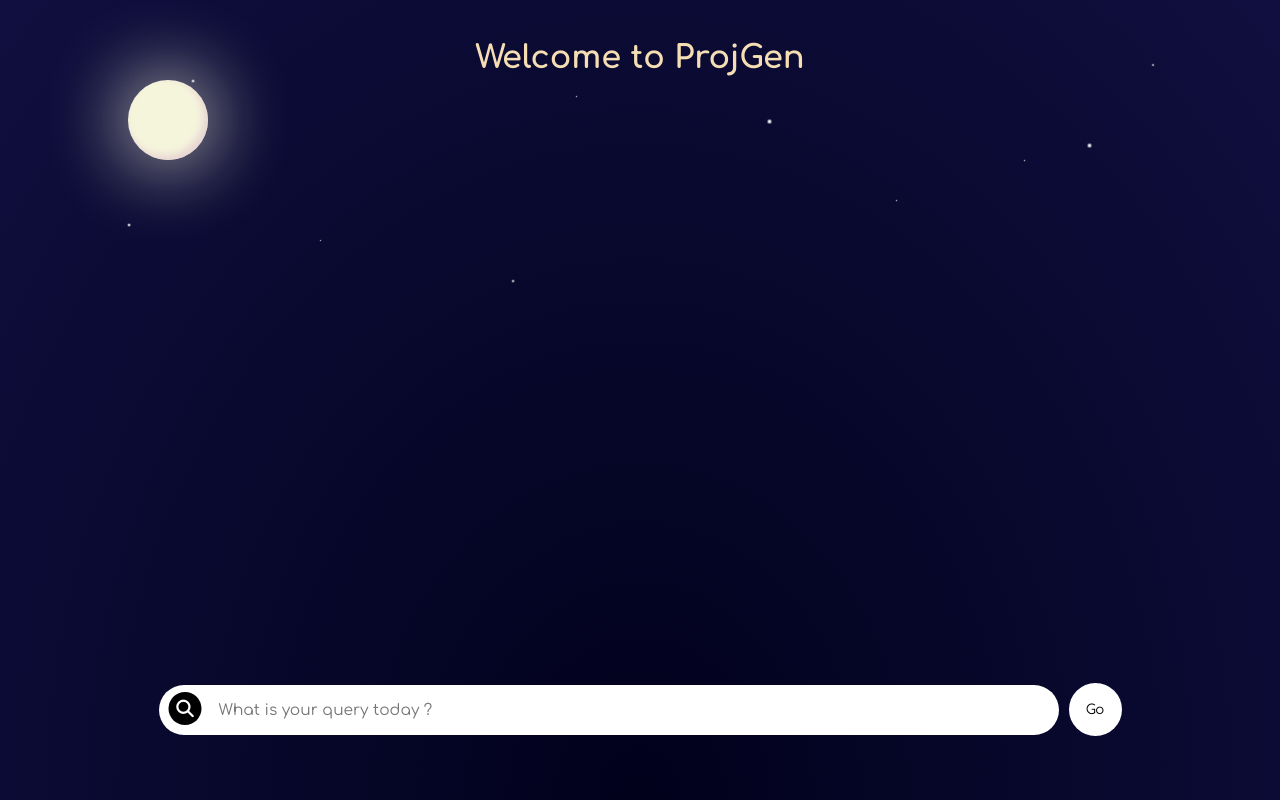
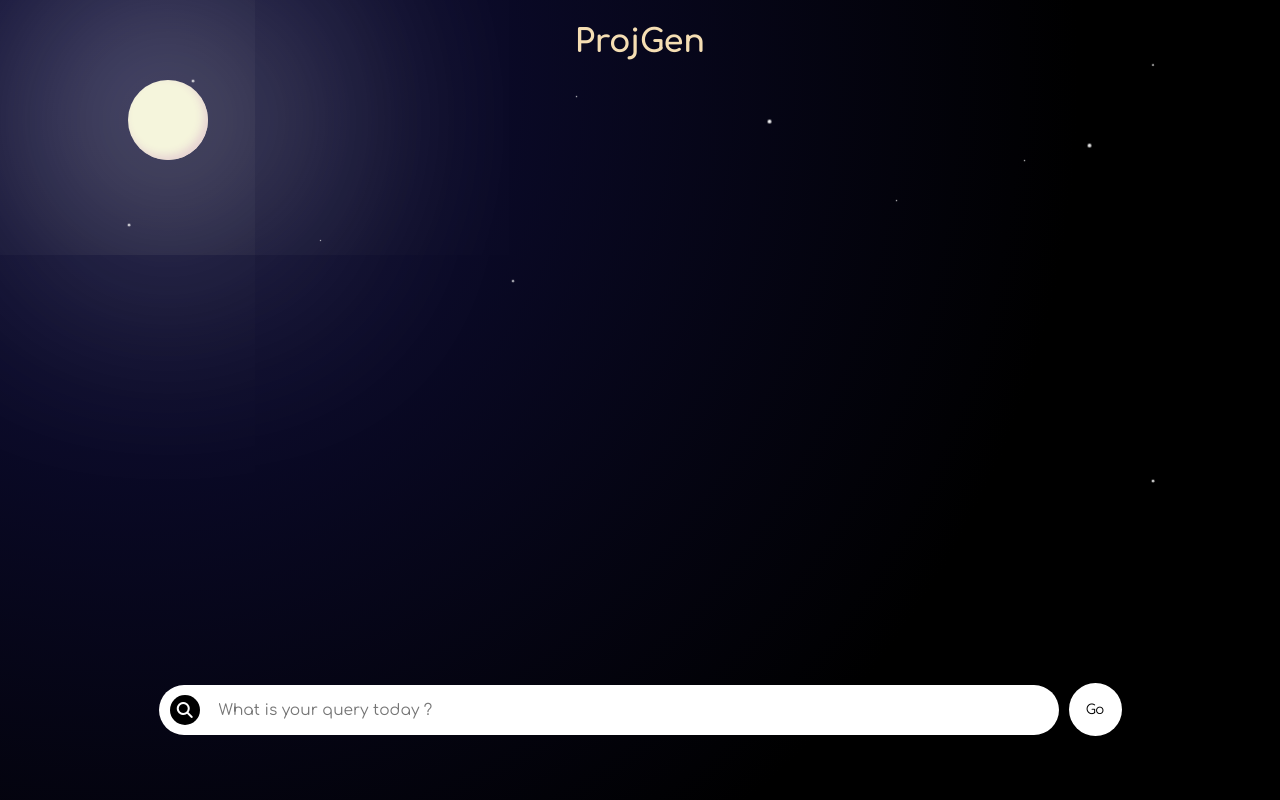
Before and after one commit to NVSSADVIK/ProjGen, a Django app: page / in a window 1280 px wide. Run offline with Django 5.2, Linux system fonts and the light colour scheme; some libraries are stand-ins or nearby versions.

Commit message:
Modified FrontEnd To Make UI Translucent

```diff
--- a/BackEnd/aibe/myapp/static/myapp/style.css
+++ b/BackEnd/aibe/myapp/static/myapp/style.css
@@ -6,8 +6,15 @@
 
 body {
     height: 100vh;
-    background: radial-gradient(ellipse at bottom, #01011c 0%, #100f3f 100%);
+    /*background: radial-gradient(ellipse at bottom, #01011c 0%, #100f3f 100%);*/
     overflow: hidden;
+    overflow-y: scroll;
+    margin: 0;
+    background: radial-gradient(
+    circle at 10% 10%,
+    rgba(16, 15, 63, 1) 0%,
+    rgba(0, 0, 0, 1) 70%
+    );
 }
 .wrapper h1 {
     position: absolute;
@@ -60,8 +67,8 @@
 
 .wrapper .welcome {
     position: absolute;
-    top: 25%;
-    left: 45%;
+    top: 3%;
+    left: 50%;
     transform: translateX(-50%);
     color: wheat;
     font-family: "Comfortaa", sans-serif;
@@ -94,7 +91,6 @@
     top: 50%;
     transform: translateY(-50%);
     font-size: 16px;
-    scale: 1.1;
 }
 
 .moon {
@@ -105,7 +101,7 @@
     top: 10%;
     left: 10%;
     border-radius: 50%;
-    box-shadow: 0 0 10vh rgb(245, 245, 220),
+    box-shadow: 0 0 50vh 10vh rgb(245, 245, 220, 0.6),
     inset -0.5vh -0.5vh 1vh rgb(230, 210, 210);
 }
 
@@ -134,6 +130,7 @@
 .stars:nth-child(8) { top: 12%; left: 45%; width: 1px; height: 1px; animation-delay: 0.8s; }
 .stars:nth-child(9) { top: 18%; left: 85%; width: 3px; height: 3px; animation-delay: 1.3s; }
 .stars:nth-child(10) { top: 28%; left: 10%; width: 2px; height: 2px; animation-delay: 0.1s; }
+.stars:nth-child(11) { top: 60%; left: 90%; width: 2px; height: 2px; animation-delay: 0.4s; }
 
 @keyframes twinkle {
     0% { opacity: 0.3; transform: scale(1); }
@@ -177,7 +174,7 @@
   transform: translateX(-50%);
   width: 90%;
   max-width: 900px;
-  height: 70vh;
+  height: 75vh;
   padding: 10px;
   scrollbar-width: thin;
   scrollbar-color: #888 #f0f0ff;
--- a/BackEnd/aibe/myapp/templates/myapp/index.html
+++ b/BackEnd/aibe/myapp/templates/myapp/index.html
@@ -36,11 +36,12 @@
     <div class="stars"></div>
     <div class="stars"></div>
     <div class="stars"></div>
+    <div class="stars"></div>
   </div>
 
   <!-- Chat Wrapper -->
   <div class="wrapper">
-    <h1 class="wel">Welcome to ProjGen</h1>
+    <h1 class="welcome">ProjGen</h1>
 
     <!-- Messages will stack here -->
     <div class="chat-container" id="chat-container"></div>
--- a/genai.py
+++ b/genai.py
@@ -44,7 +44,6 @@
 
         system_prompt = ("""
                          You are Project Mentor AI, a chatbot that helps students brainstorm and start programming and interdisciplinary projects.
-
         Your purpose:
         - Suggest practical, achievable, and scalable project ideas.
         - Connect student interests with project directions in CS, AI, robotics, electronics, biotech, sustainability, and related fields.
@@ -99,10 +98,13 @@
         print(Style.BRIGHT + Fore.BLUE + "AI:" + Style.NORMAL + " Ask me things like 'suggest a programming project' or 'Give me a web dev project'")
         print(Style.BRIGHT + Fore.BLUE + "AI:" + Style.NORMAL + " I won't answer unrelated questions, but I'll help you to brainstorm cool coding projects.")
         print(Style.RESET_ALL)
+
     def send_message(self, user_input):
         response = self.chat.send_message(user_input)
+        self.db.insert_message(user_input, response.text or "")
         return response.text or ""
     def print_fmt_response(self, response):
+
         self.console.print(Markdown(self.clean_markdown(response)))
 
     def main_loop(self):
```
Also changed, not shown: other parts of BackEnd/aibe/myapp/static/myapp/style.css (+56 -19 lines).
